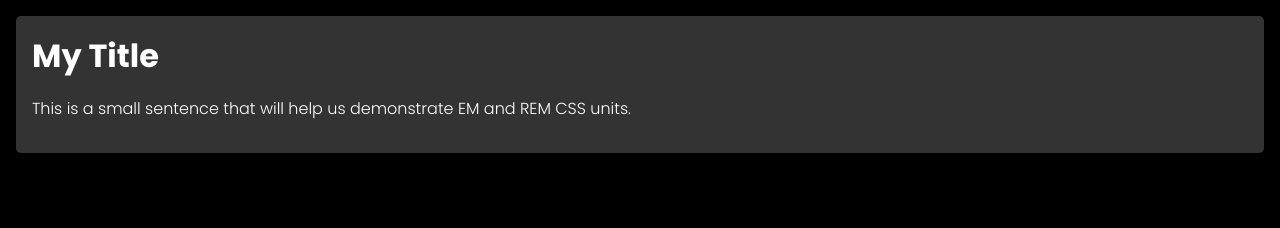
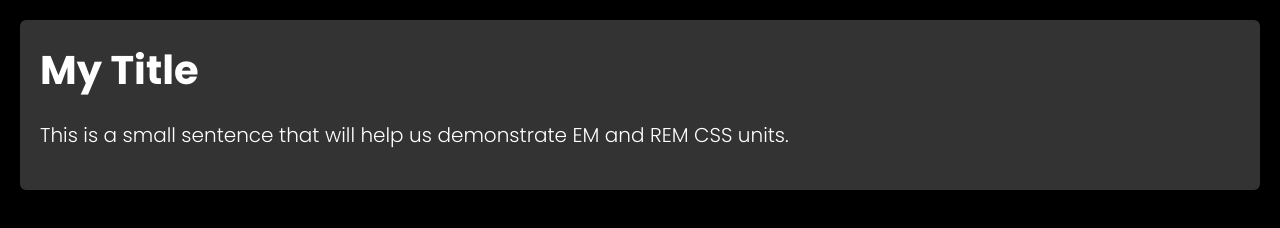
Before and after one commit to ddeveloperr/from-figma-to-code, a plain HTML site: page 001/index.html in a window 1280 px wide. Drawn offline with Linux system fonts and the light colour scheme.

Commit message:
REM example explained

```diff
--- a/001/index.css
+++ b/001/index.css
@@ -7,7 +7,7 @@ html, body {
 }
 
 html {
-    font-size: 16px;
+    font-size: 20px;
 }
 
 h1 {
@@ -17,7 +17,7 @@ h1 {
 .container {
     background: rgb(255,255,255,0.2);
     border-radius: .3em;
-
-    margin: 1em;
-    padding: 1em;
+    font-size: 20px;
+    margin: 1rem;
+    padding: 1rem;
 }
```
